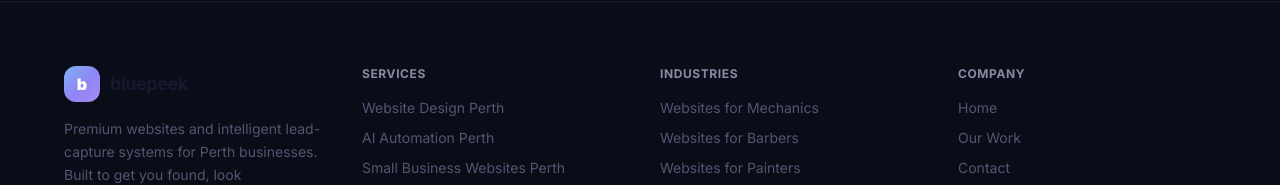
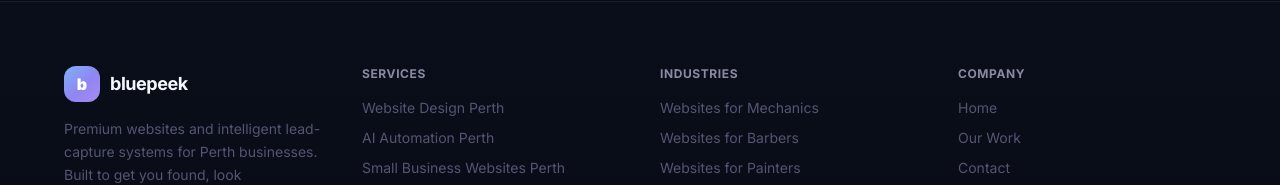
Before and after one commit to zachcolvillez-stack/bluepeek-website, a Next.js app: page / in a window 1280 px wide. Shown: the part 9767-9952 px from the top of the page. Built offline with nearby package versions, Linux system fonts and the light colour scheme.

Commit message:
auto-save: SiteFooter.jsx

```diff
--- a/components/site/SiteFooter.jsx
+++ b/components/site/SiteFooter.jsx
@@ -14,7 +14,7 @@ export default function SiteFooter() {
               <div className="w-9 h-9 rounded-xl flex items-center justify-center" style={{ background: 'linear-gradient(135deg, #7fb0f7 0%, #8f86f3 55%, #a78bf5 100%)' }}>
                 <span className="text-base font-black text-white">b</span>
               </div>
-              <span className="font-bold text-lg tracking-tight" style={{ color: '#1a1730' }}>bluepeek</span>
+              <span className="font-bold text-lg tracking-tight" style={{ color: '#f4f7fd' }}>bluepeek</span>
             </div>
             <p className="text-sm leading-relaxed max-w-xs" style={{ color: '#565471' }}>
               Premium websites and intelligent lead-capture systems for Perth businesses. Built to get you found, look established, and grow.
```
